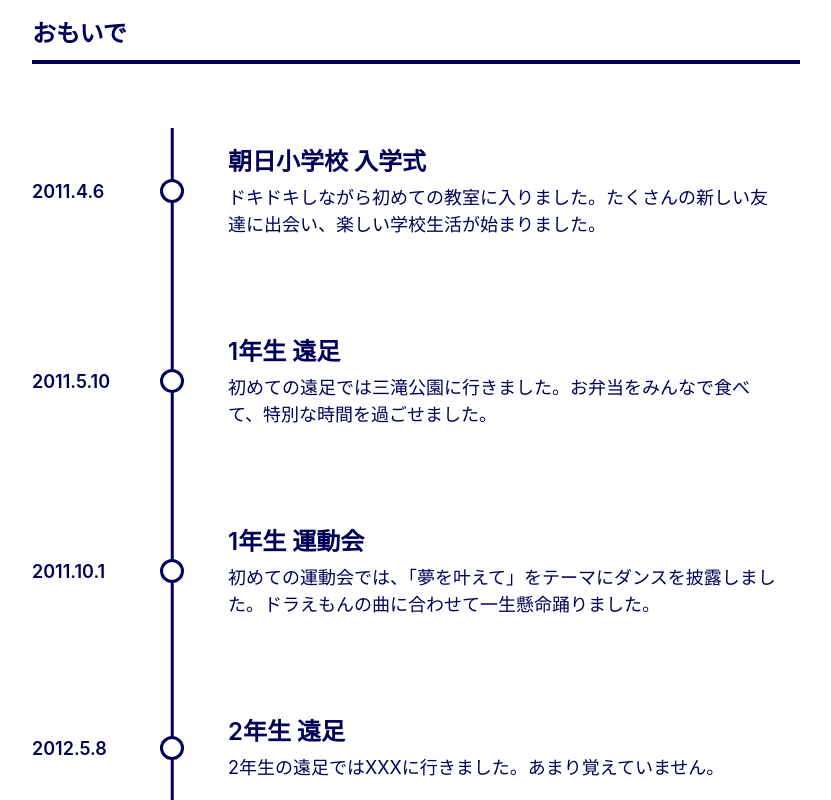
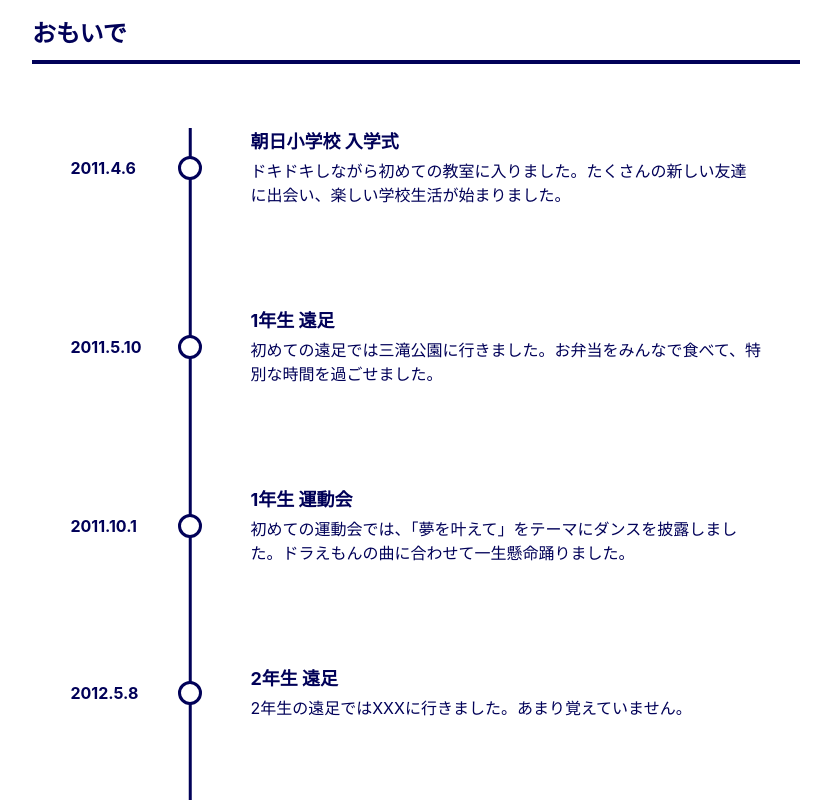
Before and after one commit to yushin-ito/Entyoukai, a React (Vite) app: page /memory in a window 1280 px wide. Shown: the part 880-1680 px from the top of the page, without its empty margins (224-1055 px from the left). Built offline with nearby package versions, Linux system fonts and the light colour scheme; no server answers.

Commit message:
add: UIの軽微な修正

```diff
--- a/src/components/elements/TimelineItem.tsx
+++ b/src/components/elements/TimelineItem.tsx
@@ -39,14 +39,13 @@ const TimelineItem = ({
           x: isInView ? 0 : 30,
           transition: { duration: 0.8 }
         }}
-        p="4"
-        ml={{ base: "80px", sm: "180px" }}
+        ml={{ base: "90px", sm: "180px" }}
         rounded="md"
       >
-        <Text fontWeight="semibold" fontSize={{ base: "md", sm: "2xl" }}>
+        <Text fontWeight="bold" fontSize={{ base: "sm", sm: "lg" }}>
           {title}
         </Text>
-        <Text mt="1" fontSize={{ base: "sm", sm: "lg" }}>
+        <Text mt="1" fontSize={{ base: "xs", sm: "md" }}>
           {description}
         </Text>
       </MotionBox>
--- a/src/components/layouts/Timeline.tsx
+++ b/src/components/layouts/Timeline.tsx
@@ -16,7 +16,7 @@ type TimelineProps = {
 };
 
 const Timeline = ({ events }: TimelineProps) => {
-  const space = { base: 24, sm: 64 };
+  const space = { base: 50, sm: 100 };
   const [resize, setResize] = useState(false);
   const [heights, setHeights] = useState<number[]>([]);
 
@@ -59,6 +59,7 @@ const Timeline = ({ events }: TimelineProps) => {
 
   return (
     <VStack
+      w={{ base: "100%", sm: "90%" }}
       pos="relative"
       spacing={{ base: `${space.base}px`, sm: `${space.sm}px` }}
     >
@@ -66,8 +67,8 @@ const Timeline = ({ events }: TimelineProps) => {
       <Box
         pos="absolute"
         left={{
-          base: "70px",
-          sm: "140px"
+          base: "60px",
+          sm: "120px"
         }}
         top="0"
         bottom="0"
@@ -91,8 +92,8 @@ const Timeline = ({ events }: TimelineProps) => {
           {event.dates.map((date, index) => (
             <Text
               key={index}
-              fontSize={{ base: "sm", sm: "lg" }}
-              fontWeight="semibold"
+              fontSize={{ base: "xs", sm: "md" }}
+              fontWeight="bold"
             >
               {breakpoint === "base"
                 ? format(date, "yy.M.d")
@@ -113,8 +114,8 @@ const Timeline = ({ events }: TimelineProps) => {
           bg="white"
           pos="absolute"
           left={{
-            base: "70px",
-            sm: "140px"
+            base: "60px",
+            sm: "120px"
           }}
           top={`${position}px`}
           transform="translate(-50%, -50%)"
```
